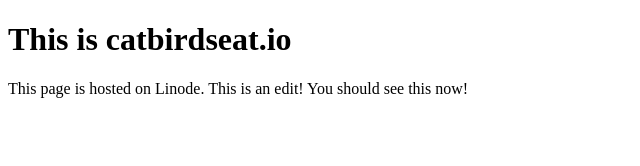
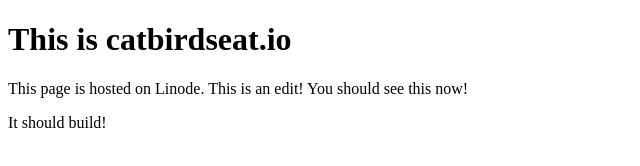
Before and after one commit to catbirdseatio/video_background, a plain HTML site: page index.html in a window 1280 px wide. Shown: the whole page, without its empty margins (0-640 px from the left). Drawn offline with Linux system fonts and the light colour scheme.

Commit message:
build time

```diff
--- a/index.html
+++ b/index.html
@@ -9,5 +9,6 @@
 <body>
     <h1>This is catbirdseat.io</h1>
     <p>This page is hosted on Linode. This is an edit! You should see this now!</p>
+    <p>It should build!</p>
 </body>
 </html>
```
